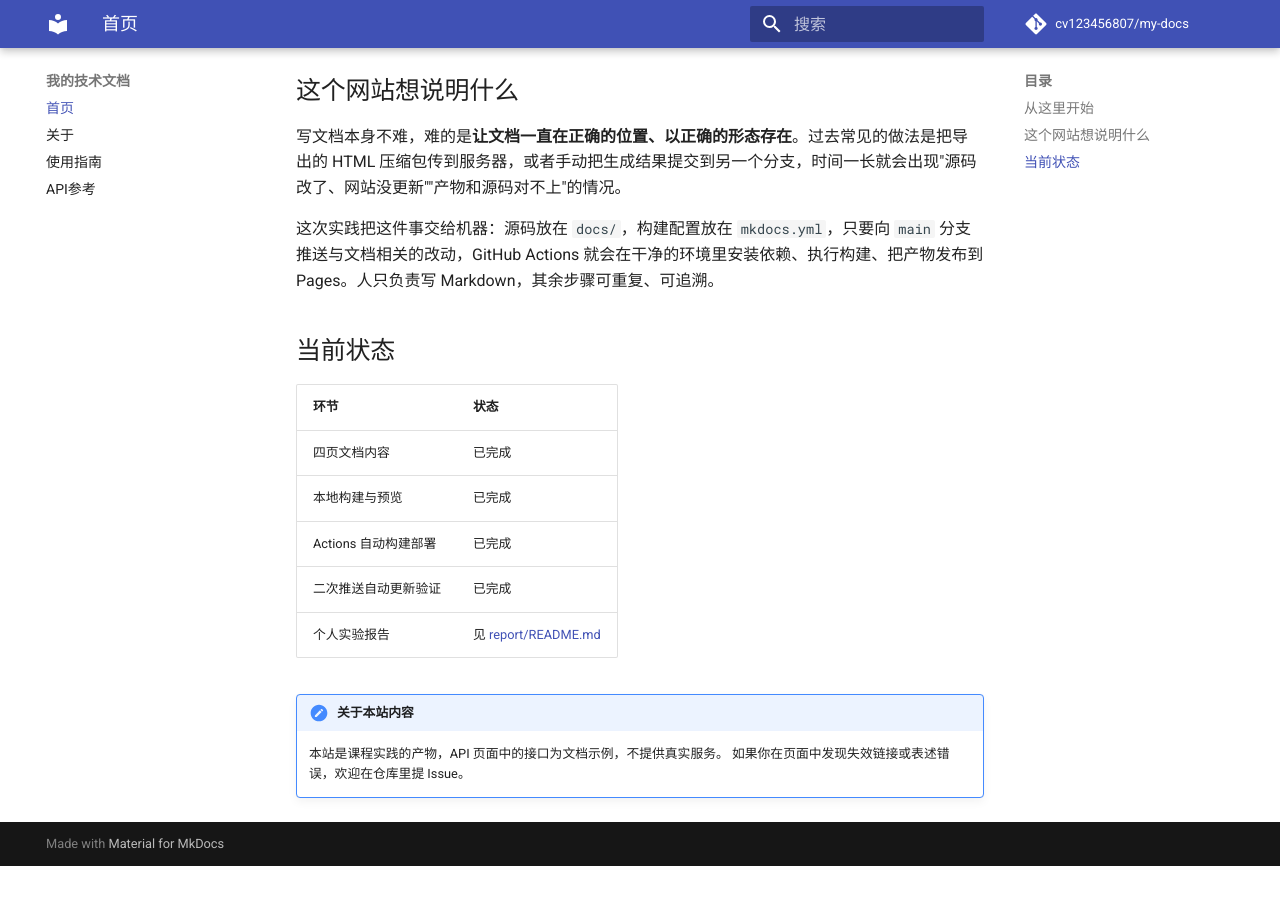
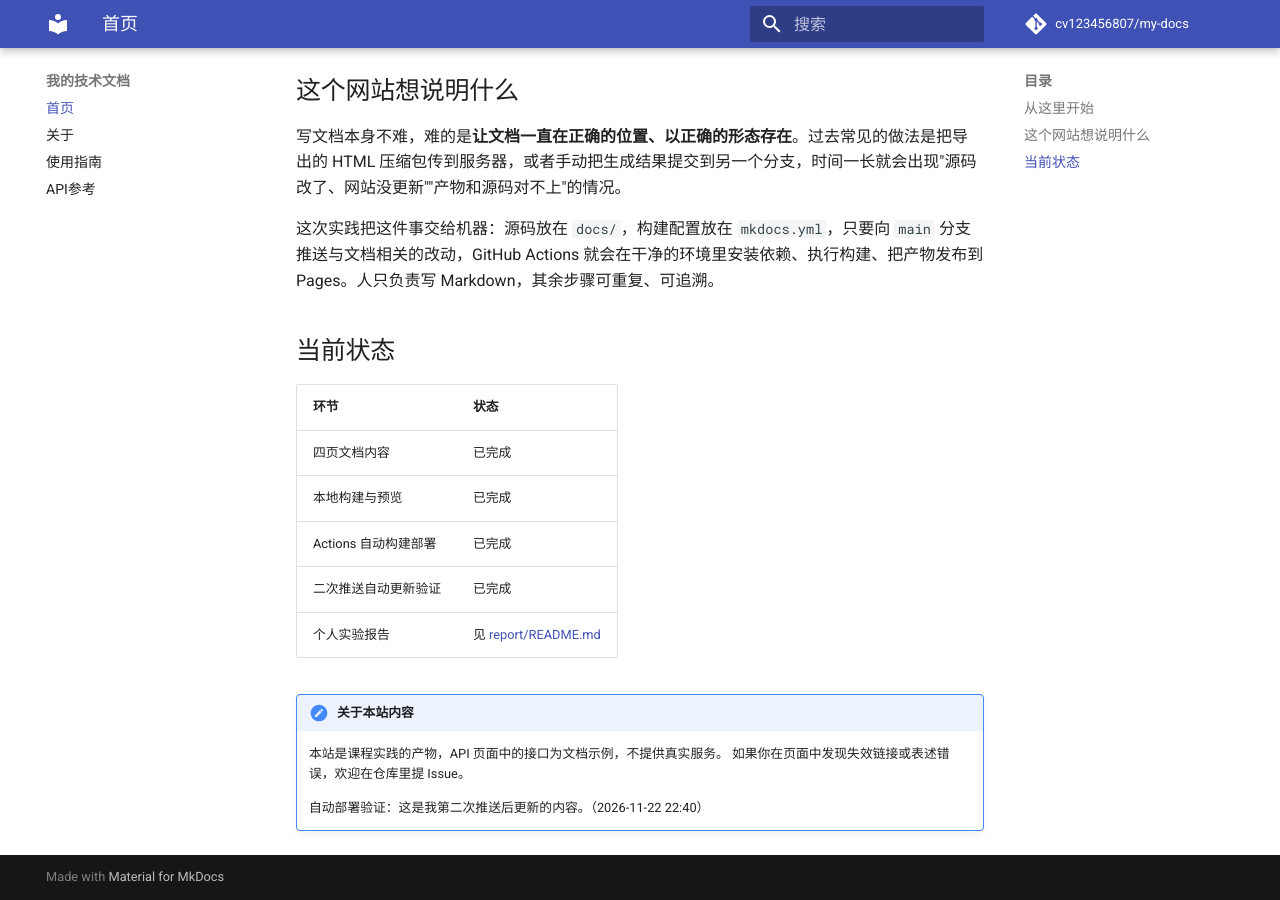
Before and after one commit to cv123456807/my-docs, an MkDocs documentation site: the page built from docs/index.md, in a window 1280 px wide and 900 px high, scrolled down 630 px. Built offline with MkDocs 1.6.1 and Material for MkDocs 9.7.7, drawn with Linux system fonts in a browser that asks for light colours; comment, search, counter and statistics services are not loaded; before the commit the page ends 1496 px from its top, so only the background shows below that.

Commit message:
验证文档修改后自动更新网站

```diff
--- a/docs/index.md
+++ b/docs/index.md
@@ -34,3 +34,5 @@
 !!! note "关于本站内容"
     本站是课程实践的产物，API 页面中的接口为文档示例，不提供真实服务。
     如果你在页面中发现失效链接或表述错误，欢迎在仓库里提 Issue。
+
+    自动部署验证：这是我第二次推送后更新的内容。（2026-11-22 22:40）
```
